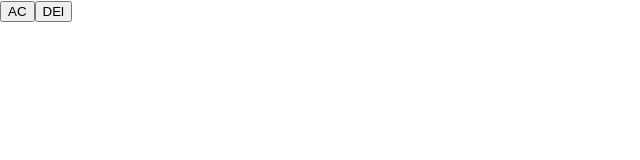
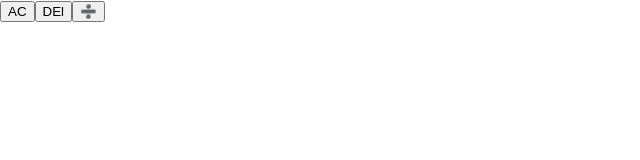
Before and after one commit to elijahgummer/calculatorReact, a React (Create React App) app in the folder calculator_react/: page / in a window 1280 px wide. Shown: the top 160 px of the page, without its empty margins (0-640 px from the left). Built offline with nearby package versions, Linux system fonts and the light colour scheme.

Commit message:
added to calculator in react!!!

```diff
--- a/calculator_react/src/App.js
+++ b/calculator_react/src/App.js
@@ -9,6 +9,7 @@ function App() {
       </div>
       <button className="span-two">AC</button>
       <button>DEl</button>
+      <button>➗</button>
     </div>
   );
 }
```
